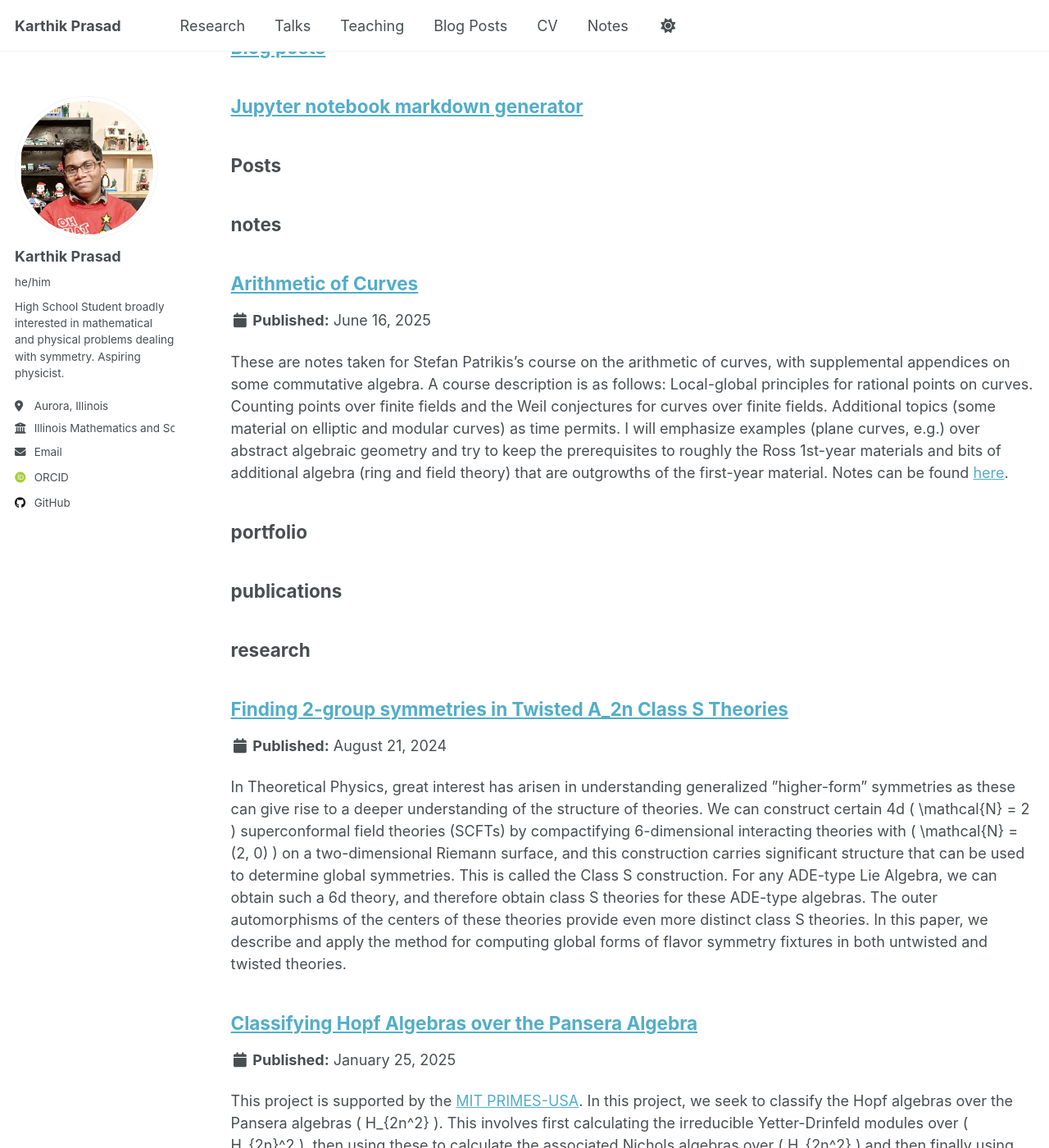
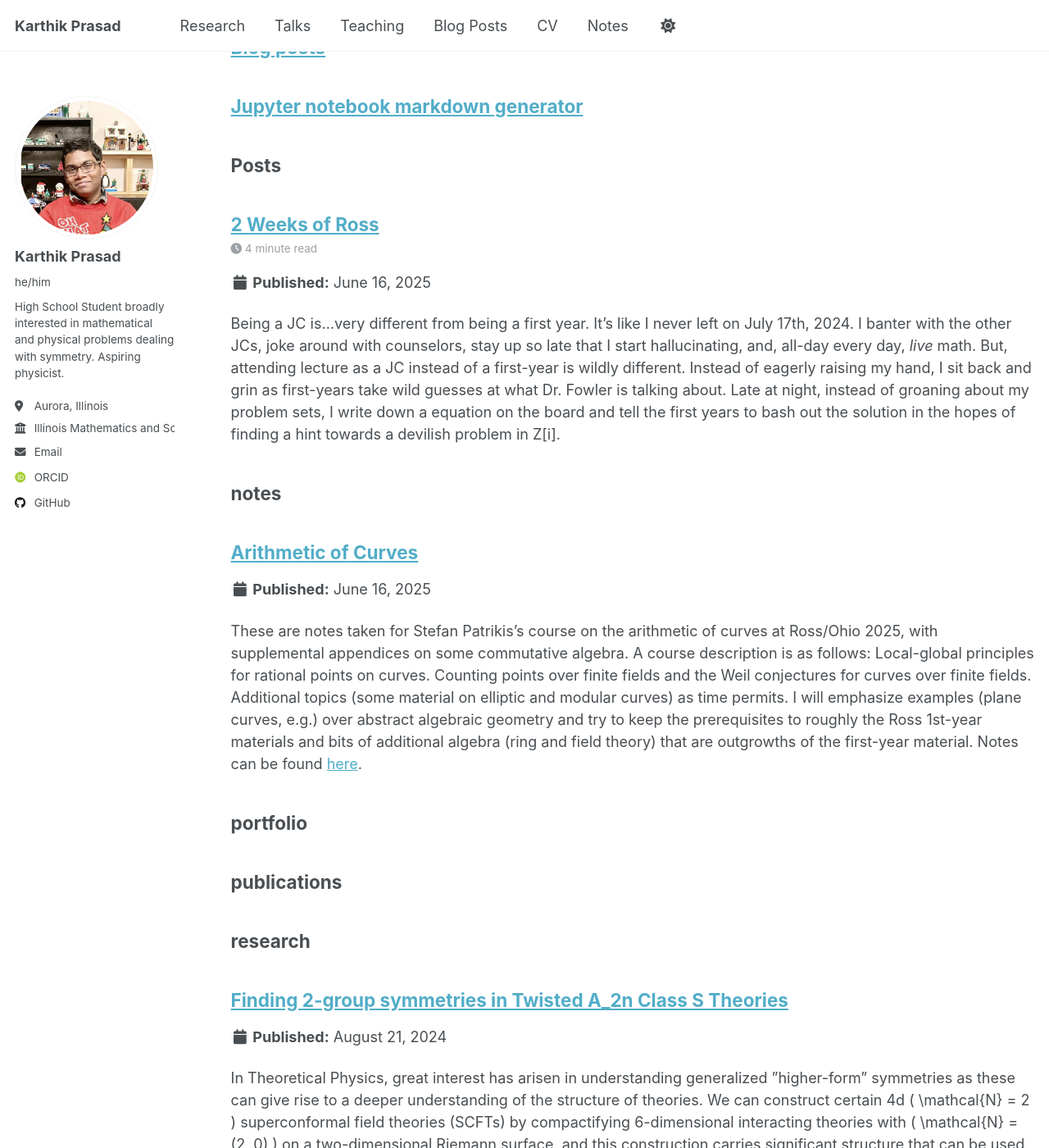
Before and after one commit to karthikp-2100/karthikp-2100.github.io, a Jekyll site: the page built from _pages/sitemap.md, in a window 1280 px wide and 1400 px high, scrolled down 1712 px. Shown: the whole window at 82% size. Built offline with Jekyll 4.4.1, drawn with Linux system fonts in a browser that asks for light colours; some web fonts are replaced.

Commit message:
Add 6/27/2025 Blog

```diff
--- a/_notes/2025-06-17-patrikis.md
+++ b/_notes/2025-06-17-patrikis.md
@@ -3,11 +3,10 @@ title: "Arithmetic of Curves"
 collection: notes
 type: "Arithmetic Geometry"
 permalink: /notes/patrikis-ross-2025-notes
-venue: "Illinois Mathematics and Science Academy"
 date: 2025-06-16
 ---
 
-These are notes taken for Stefan Patrikis's course on the arithmetic of curves, with supplemental appendices on some commutative algebra. A course description is as follows: Local-global principles for rational points on curves. Counting points over
+These are notes taken for Stefan Patrikis's course on the arithmetic of curves at Ross/Ohio 2025, with supplemental appendices on some commutative algebra. A course description is as follows: Local-global principles for rational points on curves. Counting points over
 finite fields and the Weil conjectures for curves over finite fields. Additional
 topics (some material on elliptic and modular curves) as time permits. I will
 emphasize examples (plane curves, e.g.) over abstract algebraic geometry
--- /dev/null
+++ b/_posts/2025-06-27-post.md
@@ -0,0 +1,16 @@
+---
+title: "2 Weeks of Ross"
+collection: posts
+permalink: /posts/two-weeks-of-ross
+date: 2025-06-16
+---
+
+Being a JC is...very different from being a first year. It's like I never left on July 17th, 2024. I banter with the other JCs, joke around with counselors, stay up so late that I start hallucinating, and, all-day every day, _live_ math. But, attending lecture as a JC instead of a first-year is wildly different. Instead of eagerly raising my hand, I sit back and grin as first-years take wild guesses at what Dr. Fowler is talking about. Late at night, instead of groaning about my problem sets, I write down a equation on the board and tell the first years to bash out the solution in the hopes of finding a hint towards a devilish problem in Z[i].
+
+Although I spend a great deal of time, of course, solving problems (mostly through the aid of Ireland and Rosen's great book), even more of my time is spent writing notes, grading problem sets, helping people with problems, and of course, teaching my own course on quantum mechanics. And I love it. There really is quite no feeling like that of seeing people in the same position you were in a year ago, and realizing not just how special my experience was, but also being able to help others have the same wonderful mathematical (and personal) development I had at Ross. Seeing all my friends from Ross 2024 is also amazing (although, sadly, Aiden, Grant, and the rest of Grinders aren't back).
+
+On the note of Ireland and Rosen and number theory in general, Dr. Patrikis's class on the Arithmetic of Curves has been absolutely phenomenal. It's made me question my commitment to physics, in favor of some kind of career in number theory. Number theory as a subject has a unique kind of **character** (ha, get the pun :3) to it, and it brings me a great deal of joy. I want to, by the end of Ross, get to at the very minimum Chapter 12 of Ireland and Rosen on the fundamentals of Algebraic Number Theory (and on the way, prove Cubic and Biquartic Reciprocity), but I'll finish the book during the 2025-2026 school year, so there's not that much of a problem there.
+
+I think I'm committed, at the very least, to applying to be a counselor at Ross 2026. Of course, there's no guarantee I'll be accepted, but I'm good friends with Dr. Fowler, so it should be more likely than not. I clearly don't know enough math right now, but I think by next year after finishing I&R and maybe starting Milne's notes on Algebraic Number Theory along with taking Point-Set Topology and Theory of Analysis, I should be qualified. If I do end up being a counselor, I will have to practice patience - I'm very impatient when it comes to math, and I need to learn how to be more patient, both with myself and with my students. But, I would really love being at Ross again (and I'd get to recoup some of the tuition costs!)
+
+For anyone reading this who's interested in math, I can say, reaffirmed by my two weeks as a JC, that being a first year at Ross is an unparalleled mathematical experience. Ross is truly a life-changing place, and in my (unbiased) opinion, the best high school summer math program. Ross has a very different culture than other camps (largely inspired by Dan Shapiro), which often seem to view the camp primarily as a social activity where the mathematics emerges as an accessory to the community-building. In contrast, Ross emphasizes math all-day every-day until the point where you are entirely spent, and once you hit the breaking point, _you do some more math_, and the social bonding arises naturally out of the mathematics. This culture is changing, in my opinion, for the worst, but is still unique amongst math programs and leads to the most mathematical development out of any program. Please apply to Ross.
```
